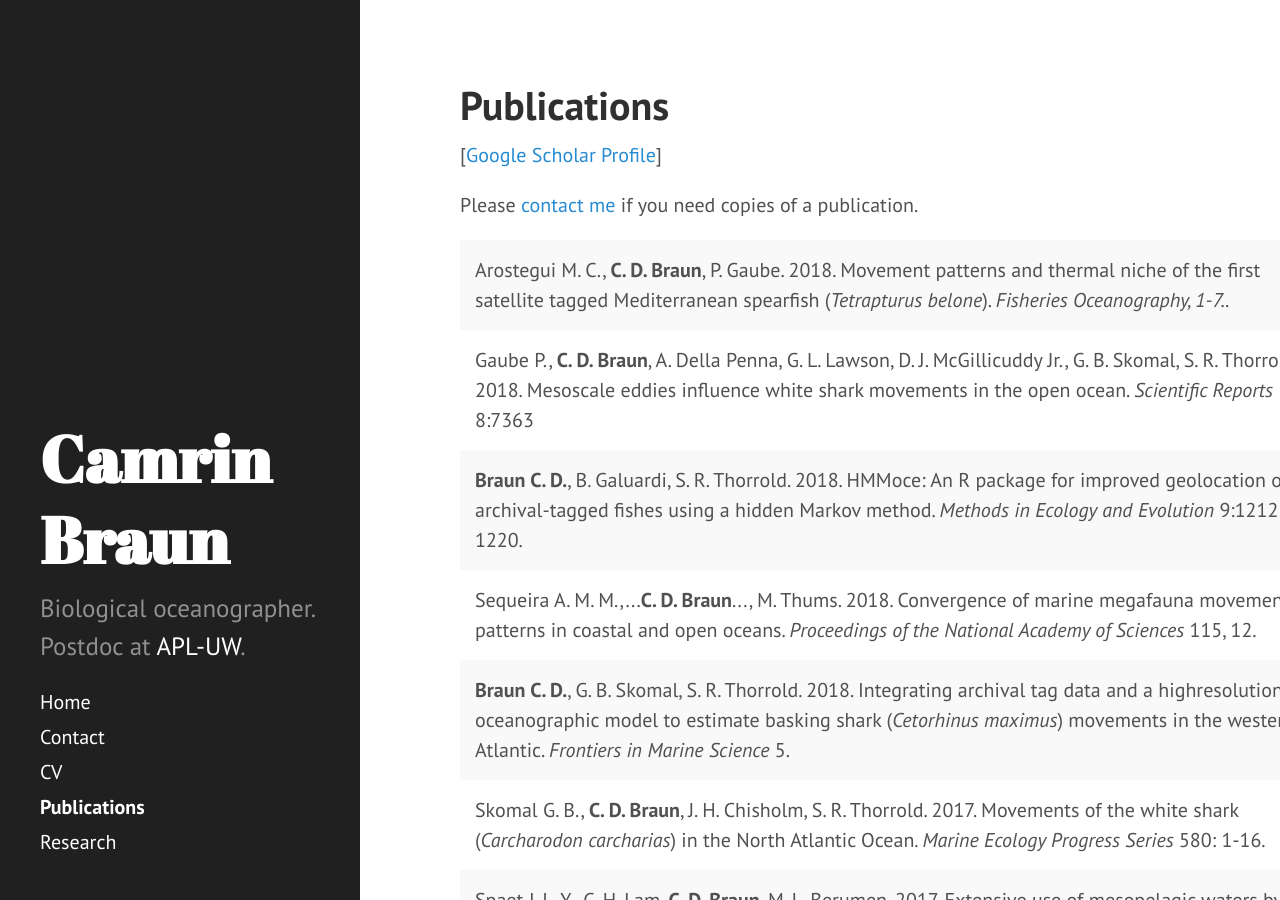
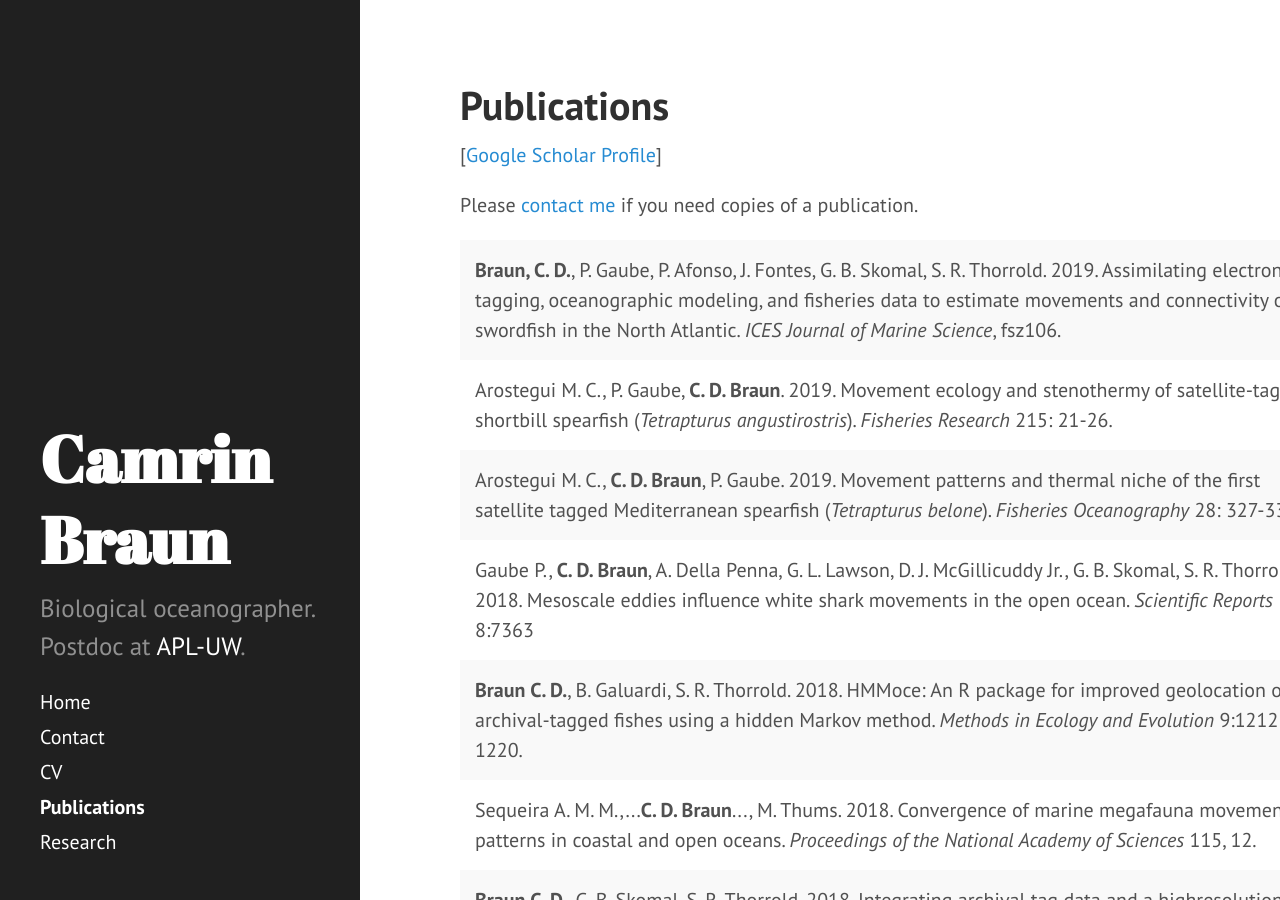
Before and after one commit to camrinbraun/camrinbraun.github.io, a Jekyll site: the page built from publications.md, in a window 1280 px wide and 900 px high. Built offline with Jekyll 4.4.1, drawn with Linux system fonts in a browser that asks for light colours; comment, search, counter and statistics services are not loaded.

Commit message:
update pubs page 20190626

```diff
--- a/publications.md
+++ b/publications.md
@@ -38,9 +38,20 @@ th, td {
 </style>
 
 <table style="width:125%" bgcolor="white">
+
   <tr>
-    <td>Arostegui M. C., <b>C. D. Braun</b>, P. Gaube. 2018. Movement patterns and thermal niche of the
-first satellite tagged Mediterranean spearfish (<i>Tetrapturus belone</i>). <i>Fisheries Oceanography, 1-7.</i>.</td>
+    <td><b>Braun, C. D.</b>, P. Gaube, P. Afonso, J. Fontes, G. B. Skomal, S. R. Thorrold. 2019. Assimilating electronic tagging, oceanographic modeling, and fisheries data to estimate movements and connectivity of swordfish in the North Atlantic. <i>ICES Journal of Marine Science</i>, fsz106.</td>
+    <td><div class='altmetric-embed' data-badge-type='donut' data-doi="10.1093/icesjms/fsz106"></div></td>
+  </tr>
+
+   <tr>
+    <td>Arostegui M. C., P. Gaube, <b>C. D. Braun</b>. 2019. Movement ecology and stenothermy of satellite-tagged shortbill spearfish (<i>Tetrapturus angustirostris</i>). <i>Fisheries Research</i> 215: 21-26.</td>
+    <td><div class='altmetric-embed' data-badge-type='donut' data-doi="10.1016/j.fishres.2019.03.005"></div></td>
+  </tr>
+
+  <tr>
+    <td>Arostegui M. C., <b>C. D. Braun</b>, P. Gaube. 2019. Movement patterns and thermal niche of the
+first satellite tagged Mediterranean spearfish (<i>Tetrapturus belone</i>). <i>Fisheries Oceanography</i> 28: 327-333..</td>
     <td><div class='altmetric-embed' data-badge-type='donut' data-doi="10.1111/fog.12413"></div></td>
   </tr>
 
```
